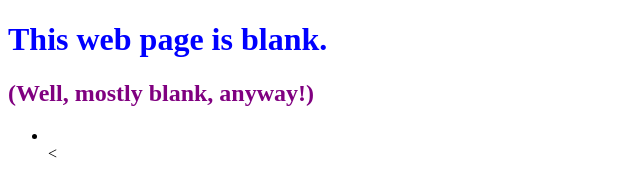
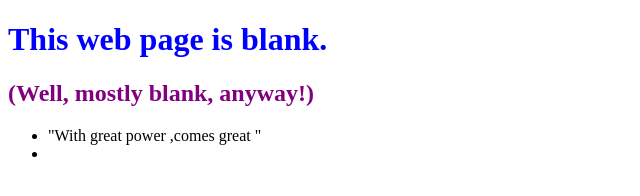
Before and after one commit to Git-DT/0main_openSAP_repo, a plain HTML site: page index.html in a window 1280 px wide. Shown: the whole page, without its empty margins (0-640 px from the left). Drawn offline with Linux system fonts and the light colour scheme.

Commit message:
Added quote from Uncle Ben Parker

```diff
--- a/index.html
+++ b/index.html
@@ -8,8 +8,8 @@
 		<h1 style = "color: Blue">This web page is blank.</h1>
 		<h2 style = "color: Purple">(Well, mostly blank, anyway!)</h2>
 		<ul>
+			<li>"With great power ,comes great "</li>
 			<li></li>
-			<
 		</ul>
 	</body>
 </html>
```
